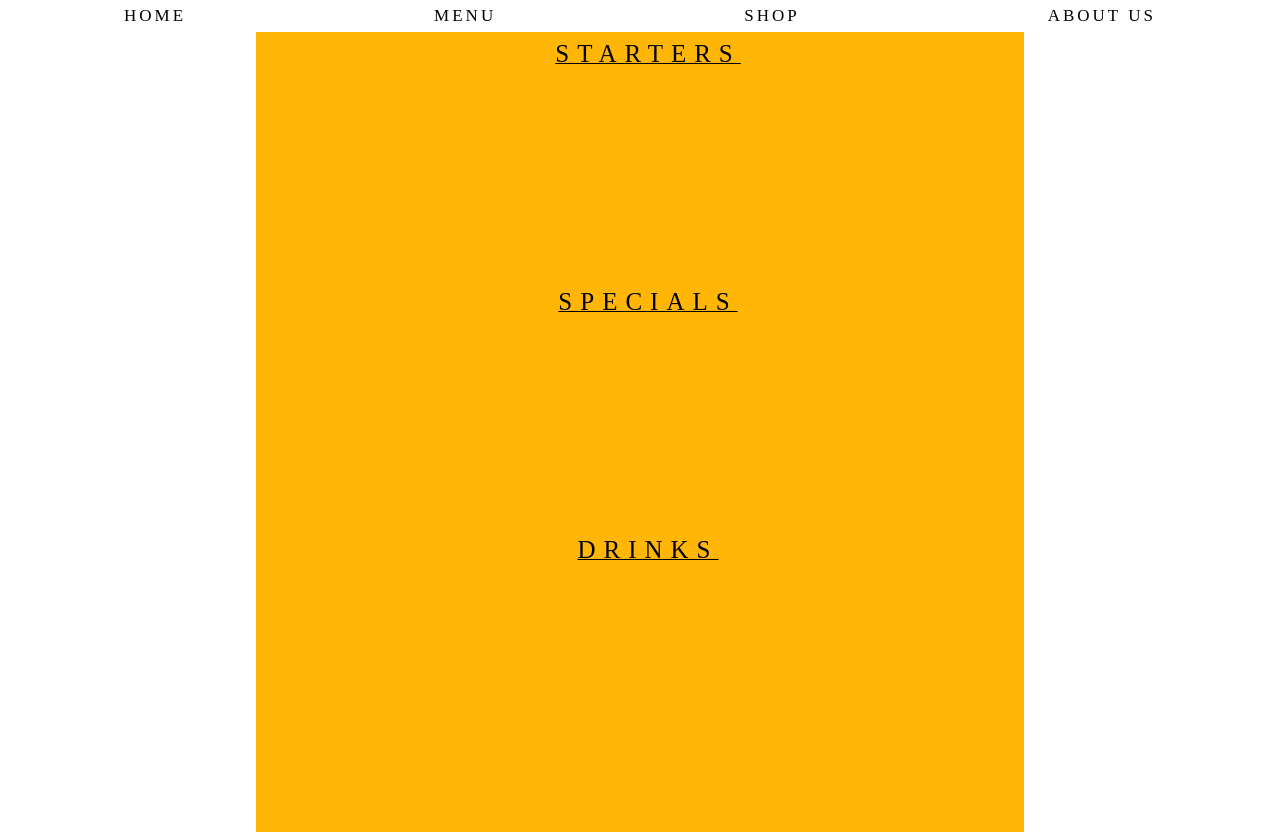
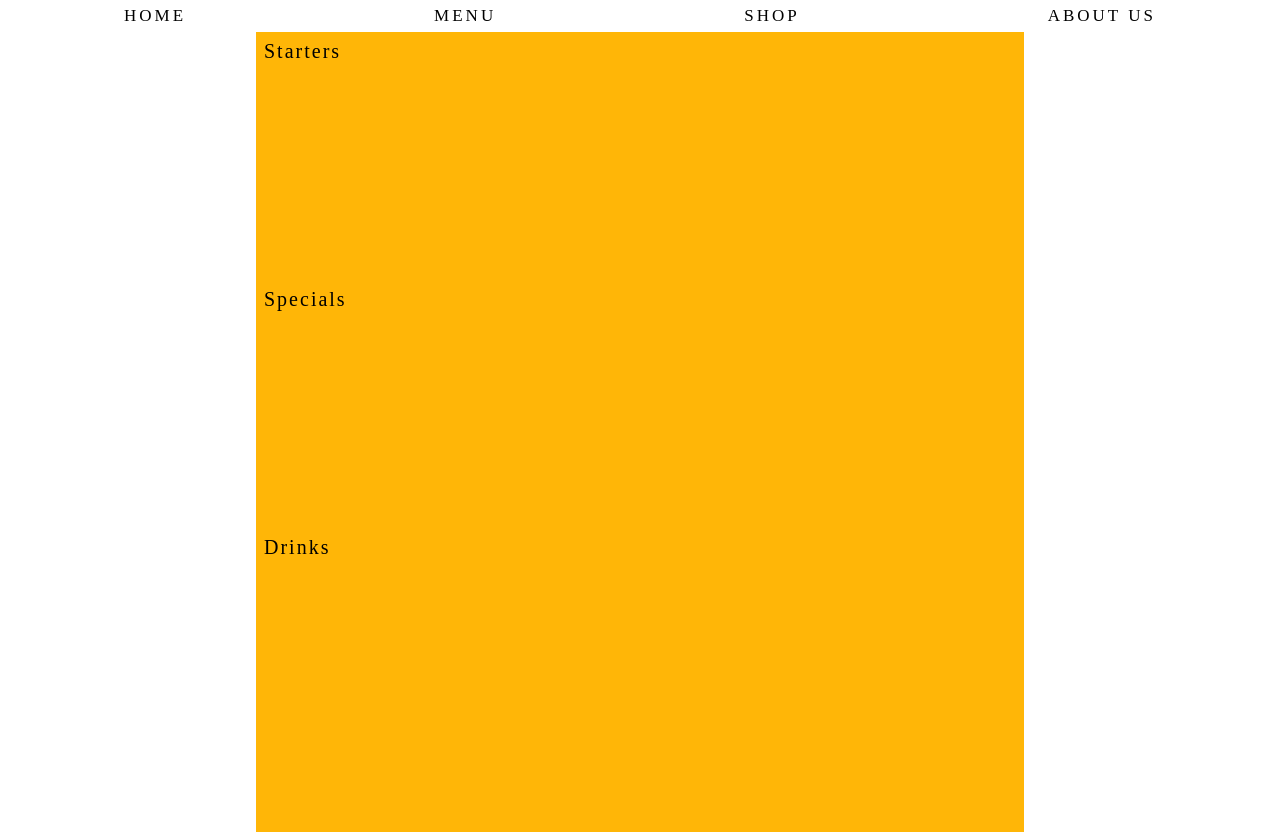
Before and after one commit to Ana-Becerril/egg-cellent-restaurant, a website built with webpack: page dist/index.html in a window 1280 px wide. Built offline with nearby package versions, Linux system fonts and the light colour scheme; files whose address does not match are found by name.

Commit message:
added divs into the sections menu

```diff
--- a/menu.js
+++ b/menu.js
@@ -7,16 +7,28 @@ function menu(){
     menuLeft.classList.add("menu-left");
 
     const menuMiddle=document.createElement("div");
+    menuMiddle.classList.add("menu-middle");
+
     const menuStarters=document.createElement("div")
-    menuMiddle.classList.add("menu-middle");
-    menuStarters.innerHTML="STARTERS"
     menuStarters.classList.add("menu-starters");
+    const textStarters=document.createElement("span")
+    textStarters.innerHTML="Starters"
+    textStarters.classList.add("txt-starters");
+    menuStarters.appendChild(textStarters)
+
     const menuSpecials=document.createElement("div")
-    menuSpecials.innerHTML="SPECIALS"
     menuSpecials.classList.add("menu-specials");
+    const textSpecials=document.createElement("span")
+    textSpecials.innerHTML="Specials"
+    textSpecials.classList.add("txt-specials");
+    menuSpecials.appendChild(textSpecials);
+
     const menuDrinks=document.createElement("div")
-    menuDrinks.innerHTML="DRINKS"
-    menuDrinks.classList.add("menu-drinks")
+    menuDrinks.classList.add("menu-drinks");
+    const textDrinks=document.createElement("span");
+    textDrinks.innerHTML="Drinks"
+    textDrinks.classList.add("txt-drinks");
+    menuDrinks.appendChild(textDrinks);
 
     menuMiddle.append(menuStarters, menuSpecials, menuDrinks)
 
--- a/src/style.css
+++ b/src/style.css
@@ -95,13 +95,17 @@ body, html{
 }
 
 .menu-starters, .menu-specials, .menu-drinks{
-    font-family: 'Lora', serif;
     width: 100%;
     height: 30%;
-    font-size: 25px;
+    font-size: 23px;
     display: flex;
-    letter-spacing: 8px;
     padding: 8px 0 0 8px;
-    justify-content: center;
-    text-decoration: 1px underline black;
 }
+
+.txt-starters, .txt-specials, .txt-drinks{
+    font-family: 'Lora', serif;
+    letter-spacing: 2px;
+    width: 50px;
+    height: 30px;
+    font-size: 20px;
+}
```
Also changed, not shown: dist/main.js.
